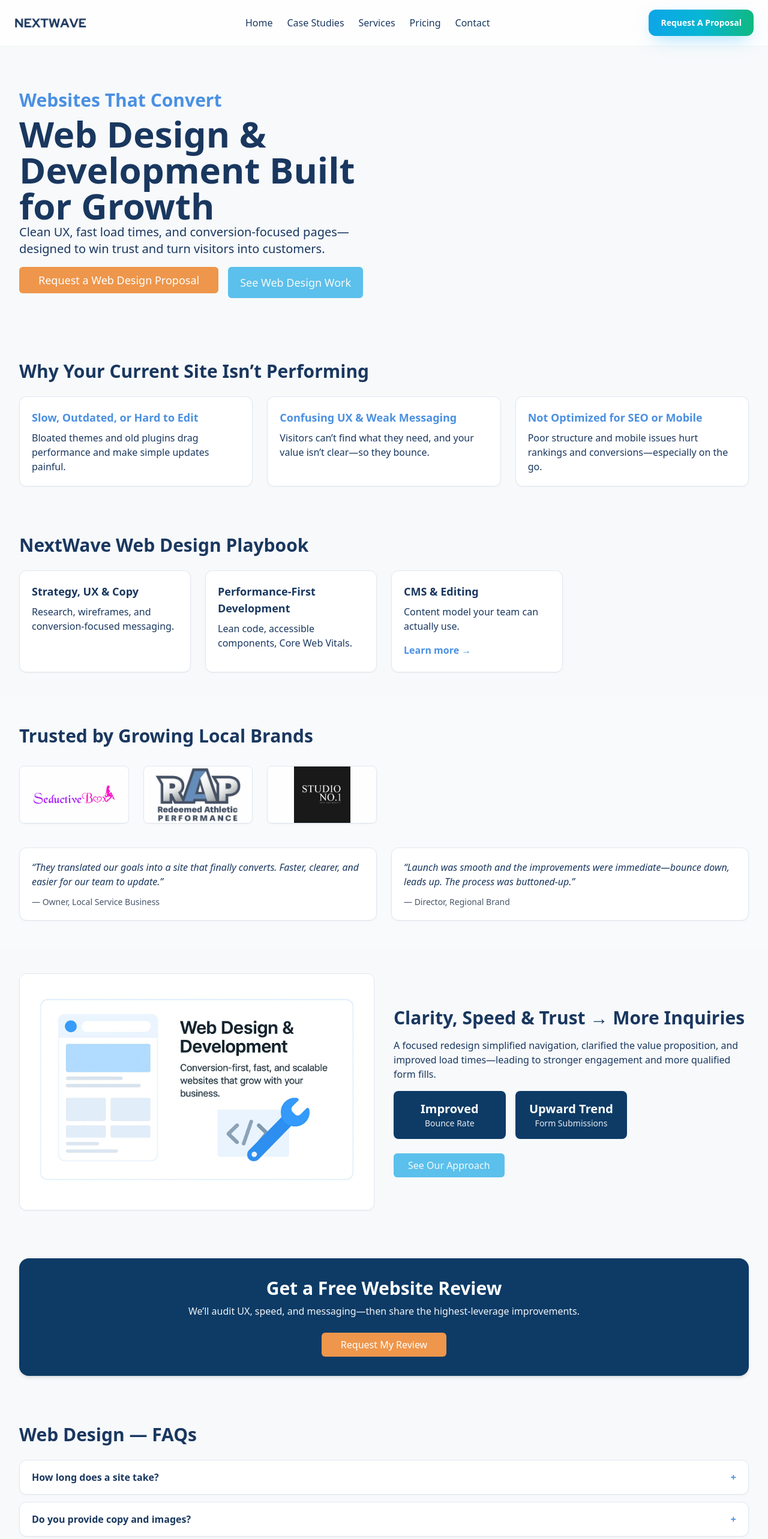
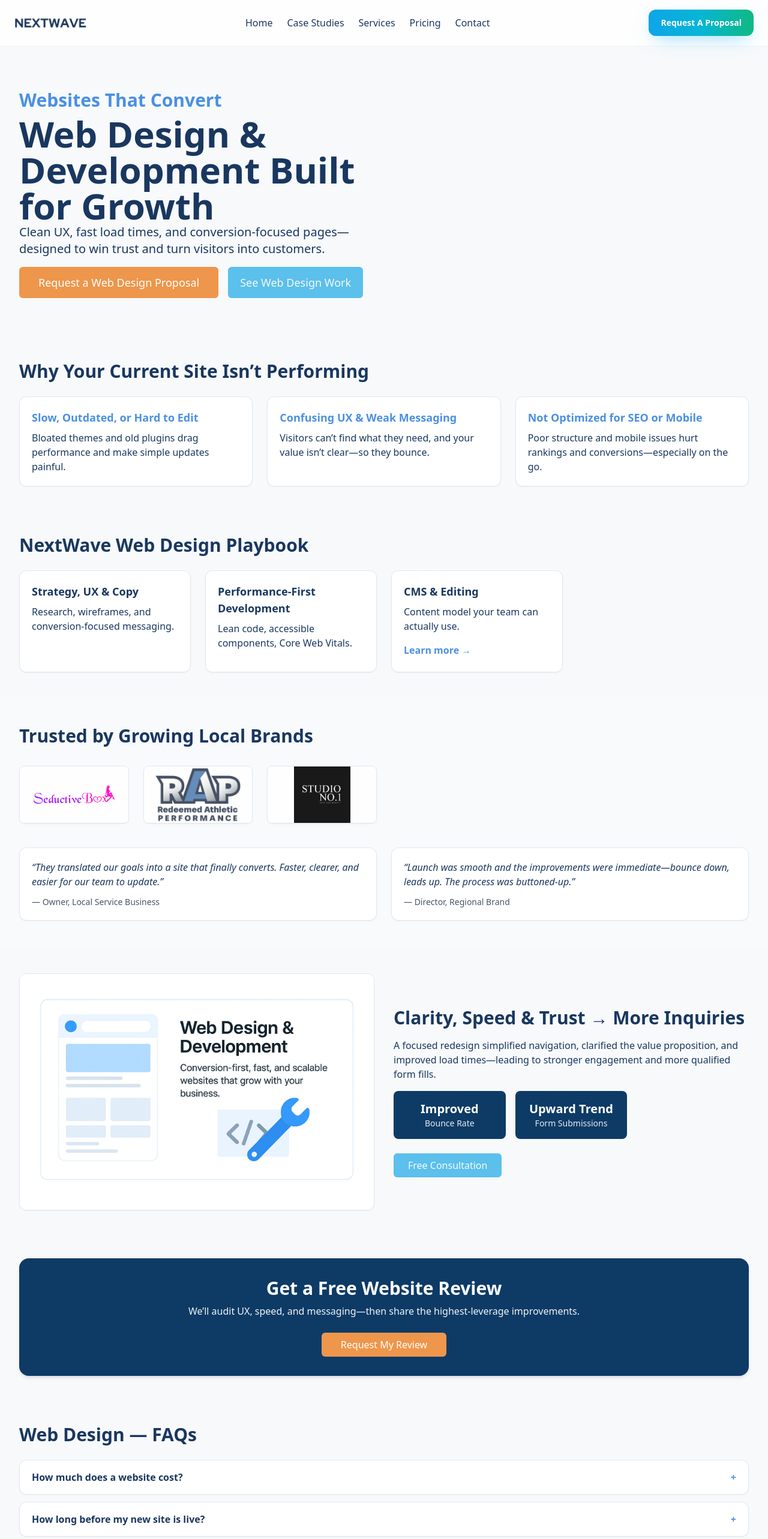
Before and after one commit to Parrasite9/nextwave, a React (Create React App) app: page /services/web-design in a window 1280 px wide. Shown: the top 2566 px of the page at 60% size. Built offline with nearby package versions, Linux system fonts and the light colour scheme.

Commit message:
Updated the web design page to have more appealing information, and most of the links route to the zoom booking.

```diff
--- a/src/Components/Home/Services/Services2.jsx
+++ b/src/Components/Home/Services/Services2.jsx
@@ -73,10 +73,10 @@ export default function Services2() {
 					</Link>
 
 					<Link
-						to="/case-studies?svc=Web%20Design%20%26%20Dev"
+						to="/services/web-design"
 						className="text-sm font-semibold text-white/90 underline-offset-4 hover:text-white hover:underline"
 					>
-						See recent examples →
+						Design That Works →
 					</Link>
 				</div>
 			</div>
--- a/src/Components/ServiceComponents/ServiceCaseStudyTeaser.jsx
+++ b/src/Components/ServiceComponents/ServiceCaseStudyTeaser.jsx
@@ -12,6 +12,7 @@ const ServiceCaseStudyTeaser = ({
 	],
 	cta = { label: 'Read Full Case Study', to: '/casestudy/example' },
 }) => {
+	const isExternal = cta?.to?.startsWith('http');
 	return (
 		<section className="px-8 py-10" aria-label="Case study teaser">
 			<div className="grid grid-cols-1 lg:grid-cols-2 gap-8 items-center">
@@ -47,13 +48,23 @@ const ServiceCaseStudyTeaser = ({
 						</div>
 					)}
 
-					{cta?.to && (
-						<Link to={cta.to}>
-							<button className="btn-primary text-white px-6 py-2 rounded-md">
+					{cta?.to &&
+						(isExternal ? (
+							<a
+								href={cta.to}
+								target="_blank"
+								rel="noopener noreferrer"
+								className="btn-primary text-white px-6 py-2 rounded-md inline-block"
+							>
 								{cta.label}
-							</button>
-						</Link>
-					)}
+							</a>
+						) : (
+							<Link to={cta.to}>
+								<button className="btn-primary text-white px-6 py-2 rounded-md">
+									{cta.label}
+								</button>
+							</Link>
+						))}
 				</div>
 			</div>
 		</section>
--- a/src/Components/ServiceComponents/ServiceFinalCTA.jsx
+++ b/src/Components/ServiceComponents/ServiceFinalCTA.jsx
@@ -1,5 +1,69 @@
+// import React from 'react';
+// import { Link } from 'react-router-dom';
+
+// const ServiceFinalCTA = ({
+// 	phone = '(432) 555-0199',
+// 	cta = { label: 'Discuss Your Project', to: '/book' },
+// }) => {
+// 	return (
+// 		<section className="px-8 py-10" aria-label="Final call to action">
+// 			<div className="rounded-2xl border border-slate-200 bg-white shadow-sm p-6 md:p-8 flex flex-col md:flex-row items-center justify-between gap-4">
+// 				<div>
+// 					<h3 className="header font-bold text-2xl">
+// 						Ready to Start?
+// 					</h3>
+// 					<p className="opacity-90">
+// 						We’ll map your fastest path to ROI.
+// 					</p>
+// 				</div>
+
+// 				<div className="flex items-center gap-3">
+// 					{cta?.to && (
+// 						<Link to={cta.to}>
+// 							<button className="btn-cta md:py-3">
+// 								{cta.label}
+// 							</button>
+// 						</Link>
+// 					)}
+// 					{phone && (
+// 						<a
+// 							className="text-deep-ocean-blue font-semibold"
+// 							href={`tel:${phone.replace(/[^\d+]/g, '')}`}
+// 						>
+// 							{phone}
+// 						</a>
+// 					)}
+// 				</div>
+// 			</div>
+// 		</section>
+// 	);
+// };
+
+// export default ServiceFinalCTA;
+
 import React from 'react';
 import { Link } from 'react-router-dom';
+
+function CtaButton({ cta, className = '' }) {
+	if (!cta?.to) return null;
+
+	const isExternal = /^https?:\/\//i.test(cta.to);
+	const classes = `btn-cta md:py-3 ${className}`;
+
+	// Respect explicit target, default to _blank for external links
+	const target = cta.target ?? (isExternal ? '_blank' : undefined);
+	const rel = target === '_blank' ? 'noopener noreferrer' : undefined;
+
+	return isExternal ? (
+		<a href={cta.to} target={target} rel={rel} className={classes}>
+			{cta.label}
+		</a>
+	) : (
+		<Link to={cta.to} target={target}>
+			<button className={classes}>{cta.label}</button>
+		</Link>
+	);
+}
 
 const ServiceFinalCTA = ({
 	phone = '(432) 555-0199',
@@ -18,13 +82,7 @@ const ServiceFinalCTA = ({
 				</div>
 
 				<div className="flex items-center gap-3">
-					{cta?.to && (
-						<Link to={cta.to}>
-							<button className="btn-cta md:py-3">
-								{cta.label}
-							</button>
-						</Link>
-					)}
+					<CtaButton cta={cta} />
 					{phone && (
 						<a
 							className="text-deep-ocean-blue font-semibold"
--- a/src/Components/ServiceComponents/ServiceHero.jsx
+++ b/src/Components/ServiceComponents/ServiceHero.jsx
@@ -1,12 +1,103 @@
+// import React from 'react';
+// import { Link } from 'react-router-dom';
+
+// const ServiceHero = ({
+// 	eyebrow = 'A New Wave Of Online Success',
+// 	headline = 'Service Headline That Drives Action',
+// 	subheadline = 'Brief, benefit-driven subheadline tailored to Midland–Odessa SMBs.',
+// 	primaryCta = { label: 'Book a Free Consultation', to: '/book' },
+// 	secondaryCta, // { label, to }
+// 	bgImageUrl, // optional background image
+// 	stickyMobileCTA = true,
+// }) => {
+// 	return (
+// 		<section
+// 			className={`relative px-8 py-12 md:py-16 ${bgImageUrl ? 'bg-cover bg-center' : ''}`}
+// 			style={bgImageUrl ? { backgroundImage: `url(${bgImageUrl})` } : {}}
+// 			aria-label="Service hero"
+// 		>
+// 			<div className="grid grid-cols-1 lg:grid-cols-2 gap-4 items-center">
+// 				<div className="text__section text-center md:text-left">
+// 					<h3 className="subheader font-bold text-xl py-2 md:text-2xl xl:text-3xl text-bright-teal">
+// 						{eyebrow}
+// 					</h3>
+// 					<h1 className="header font-extrabold text-4xl md:text-5xl xl:text-6xl">
+// 						{headline}
+// 					</h1>
+// 					<p className="pb-4 md:text-xl">{subheadline}</p>
+
+// 					<div className="flex flex-col sm:flex-row gap-3 sm:gap-4 justify-center md:justify-start">
+// 						{primaryCta?.to && (
+// 							<Link to={primaryCta.to}>
+// 								<button className="btn-cta md:text-lg md:py-3">
+// 									{primaryCta.label}
+// 								</button>
+// 							</Link>
+// 						)}
+// 						{secondaryCta?.to && (
+// 							<Link to={secondaryCta.to}>
+// 								<button className="btn-primary text-white md:text-lg md:py-3 rounded-md px-5">
+// 									{secondaryCta.label}
+// 								</button>
+// 							</Link>
+// 						)}
+// 					</div>
+// 				</div>
+
+// 				{/* Optional right-side media slot for embeds/images */}
+// 				<div className="mt-8 lg:mt-0">
+// 					{/* Place your <VoomlyEmbed /> or an image here if needed */}
+// 				</div>
+// 			</div>
+
+// 			{/* Sticky CTA for mobile */}
+// 			{stickyMobileCTA && primaryCta?.to && (
+// 				<div className="fixed bottom-4 left-4 right-4 z-40 sm:hidden">
+// 					<Link to={primaryCta.to}>
+// 						<button className="w-full btn-cta py-3 text-base">
+// 							{primaryCta.label}
+// 						</button>
+// 					</Link>
+// 				</div>
+// 			)}
+// 		</section>
+// 	);
+// };
+
+// export default ServiceHero;
+
 import React from 'react';
 import { Link } from 'react-router-dom';
+
+function CtaButton({ cta, variant = 'primary', className = '' }) {
+	if (!cta?.to) return null;
+	const isExternal = /^https?:\/\//i.test(cta.to);
+	const classes =
+		variant === 'primary'
+			? `btn-cta md:text-lg md:py-3 ${className}`
+			: `btn-primary text-white md:text-lg md:py-3 rounded-md px-5 ${className}`;
+
+	// Respect explicit target, default to _blank for external links
+	const target = cta.target ?? (isExternal ? '_blank' : undefined);
+	const rel = target === '_blank' ? 'noopener noreferrer' : undefined;
+
+	return isExternal ? (
+		<a href={cta.to} target={target} rel={rel} className={classes}>
+			{cta.label}
+		</a>
+	) : (
+		<Link to={cta.to} target={target}>
+			<button className={classes}>{cta.label}</button>
+		</Link>
+	);
+}
 
 const ServiceHero = ({
 	eyebrow = 'A New Wave Of Online Success',
 	headline = 'Service Headline That Drives Action',
 	subheadline = 'Brief, benefit-driven subheadline tailored to Midland–Odessa SMBs.',
 	primaryCta = { label: 'Book a Free Consultation', to: '/book' },
-	secondaryCta, // { label, to }
+	secondaryCta, // { label, to, target? }
 	bgImageUrl, // optional background image
 	stickyMobileCTA = true,
 }) => {
@@ -27,37 +118,28 @@ const ServiceHero = ({
 					<p className="pb-4 md:text-xl">{subheadline}</p>
 
 					<div className="flex flex-col sm:flex-row gap-3 sm:gap-4 justify-center md:justify-start">
-						{primaryCta?.to && (
-							<Link to={primaryCta.to}>
-								<button className="btn-cta md:text-lg md:py-3">
-									{primaryCta.label}
-								</button>
-							</Link>
-						)}
-						{secondaryCta?.to && (
-							<Link to={secondaryCta.to}>
-								<button className="btn-primary text-white md:text-lg md:py-3 rounded-md px-5">
-									{secondaryCta.label}
-								</button>
-							</Link>
-						)}
+						<CtaButton
+							cta={primaryCta}
+							variant="primary"
+							className="flex items-center justify-center text-center"
+						/>
+						<CtaButton cta={secondaryCta} variant="secondary" />
 					</div>
 				</div>
 
 				{/* Optional right-side media slot for embeds/images */}
-				<div className="mt-8 lg:mt-0">
-					{/* Place your <VoomlyEmbed /> or an image here if needed */}
-				</div>
+				<div className="mt-8 lg:mt-0">{/* media slot */}</div>
 			</div>
 
 			{/* Sticky CTA for mobile */}
 			{stickyMobileCTA && primaryCta?.to && (
 				<div className="fixed bottom-4 left-4 right-4 z-40 sm:hidden">
-					<Link to={primaryCta.to}>
-						<button className="w-full btn-cta py-3 text-base">
-							{primaryCta.label}
-						</button>
-					</Link>
+					{/* reuse same external/internal logic so it also opens in new tab */}
+					<CtaButton
+						cta={primaryCta}
+						variant="primary"
+						className="w-full py-3 text-base"
+					/>
 				</div>
 			)}
 		</section>
--- a/src/Pages/ServicePage/WebDesign.jsx
+++ b/src/Pages/ServicePage/WebDesign.jsx
@@ -13,6 +13,9 @@ import ServiceFinalCTA from '../../Components/ServiceComponents/ServiceFinalCTA'
 import ServiceStickyCTA from '../../Components/ServiceComponents/ServiceStickyCTA';
 
 export default function WebDesignPage() {
+	const zoomLink =
+		'https://scheduler.zoom.us/isaiah-johnson-c45fbx/discovery-call';
+
 	useEffect(() => {
 		window.scrollTo(0, 0);
 	}, []);
@@ -71,11 +74,12 @@ export default function WebDesignPage() {
 				subheadline="Clean UX, fast load times, and conversion‑focused pages—designed to win trust and turn visitors into customers."
 				primaryCta={{
 					label: 'Request a Web Design Proposal',
-					to: '/contact',
+					to: zoomLink,
+					target: '_blank',
 				}}
 				secondaryCta={{
 					label: 'See Web Design Work',
-					to: '/case-studies?svc=web',
+					to: '/case-studies',
 				}}
 				stickyMobileCTA
 			/>
@@ -178,7 +182,10 @@ export default function WebDesignPage() {
 					{ label: 'Bounce Rate', value: 'Improved' },
 					{ label: 'Form Submissions', value: 'Upward Trend' },
 				]}
-				cta={{ label: 'See Our Approach', to: '/case-studies' }}
+				cta={{
+					label: 'Free Consultation',
+					to: 'https://scheduler.zoom.us/isaiah-johnson-c45fbx/discovery-call',
+				}}
 			/>
 
 			{/* MID CTA */}
@@ -193,20 +200,24 @@ export default function WebDesignPage() {
 				title="Web Design — FAQs"
 				faqs={[
 					{
-						q: 'How long does a site take?',
-						a: 'Most MVP builds ship in 3–6 weeks depending on scope, integrations, and content readiness.',
+						q: 'How much does a website cost?',
+						a: 'Every business is different, but we’ll give you a clear, upfront price before we start—no hidden fees. We’ll also tailor a plan to fit your budget and goals.',
 					},
 					{
-						q: 'Do you provide copy and images?',
-						a: 'Yes. We handle conversion copy and can source or art‑direct photography/illustration that fits your brand.',
+						q: 'How long before my new site is live?',
+						a: 'Most sites are live in just 3–6 weeks. We handle the heavy lifting so you can stay focused on running your business.',
 					},
 					{
-						q: 'What platforms do you build on?',
-						a: 'We build React/Next, headless CMS, or WordPress depending on needs. We’ll recommend the best fit for editing and performance.',
+						q: 'Will this actually help me get more customers?',
+						a: 'Yes! We design every page to guide visitors toward contacting you or buying—so your site becomes a sales tool, not just an online brochure.',
 					},
 					{
-						q: 'Do you maintain the site after launch?',
-						a: 'We offer ongoing care plans for updates, monitoring, and incremental improvements.',
+						q: 'How much time will I need to spend on this?',
+						a: 'We make it easy. We’ll guide you through a simple process, handle the tech, and keep things moving without taking you away from your day-to-day.',
+					},
+					{
+						q: 'Can I trust that my site will look great?',
+						a: 'Absolutely. We’ll create a professional, modern design that reflects your brand and builds trust with potential customers.',
 					},
 				]}
 			/>
@@ -214,7 +225,7 @@ export default function WebDesignPage() {
 			{/* FINAL CTA */}
 			<ServiceFinalCTA
 				phone="(432) 555-0199"
-				cta={{ label: 'Discuss Your Website Project', to: '/contact' }}
+				cta={{ label: 'Discuss Your Website Project', to: zoomLink }}
 			/>
 
 			{/* MOBILE STICKY CTA */}
```
